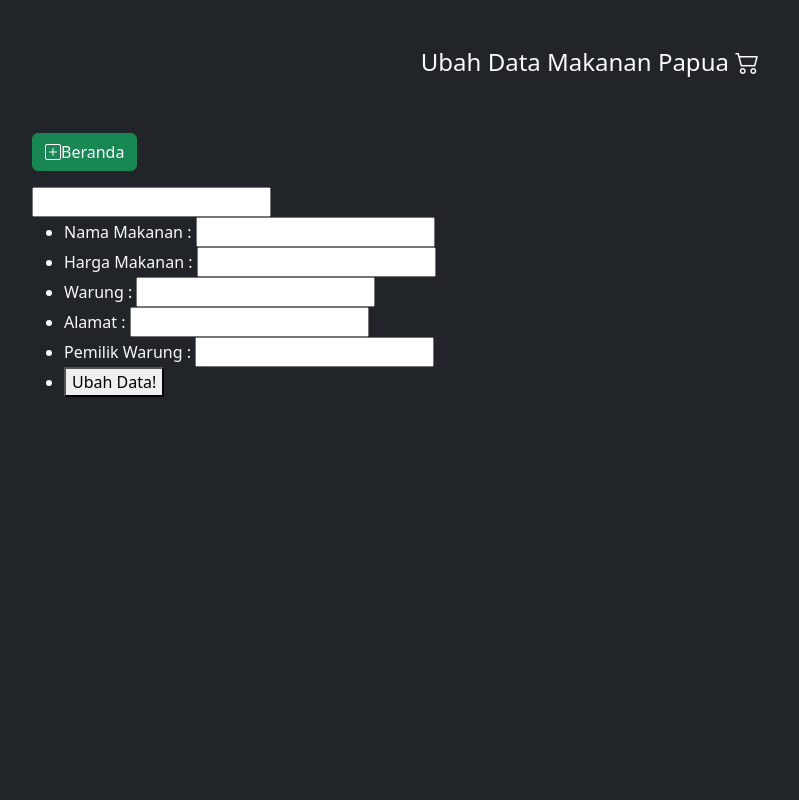
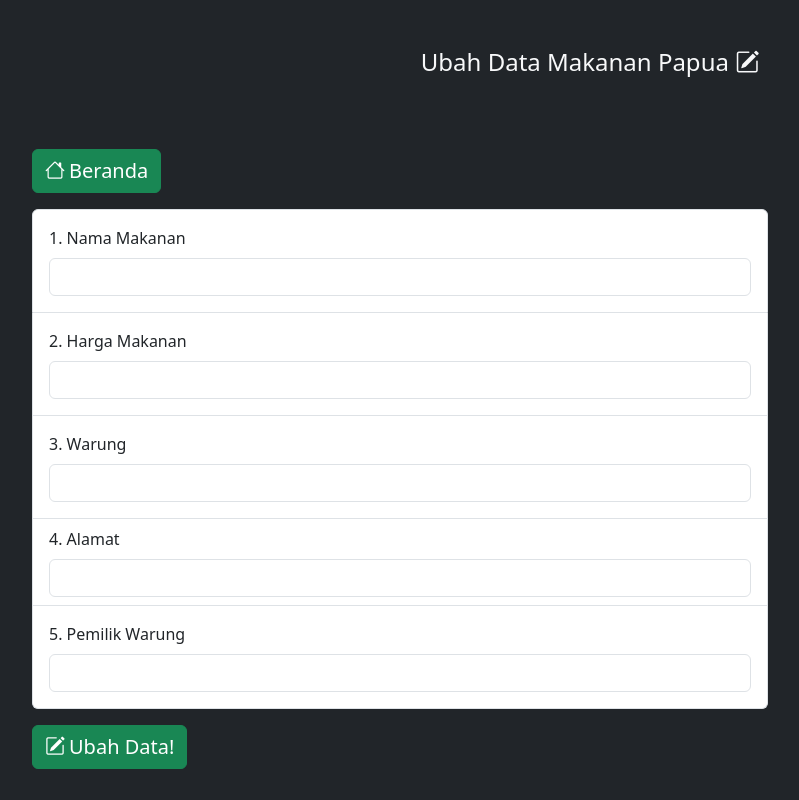
Before and after one commit to billyrumbiak/php-iii-day-10-2023, a PHP site: page /ubah.php in a window 1280 px wide. Shown: the whole page, without its empty margins (50-849 px from the left). Run offline with PHP 8.4, Linux system fonts and the light colour scheme; data that the repository does not hold is empty.

Commit message:
✅ CRUD

```diff
--- a/index.php
+++ b/index.php
@@ -35,7 +35,7 @@
     <div class="container">
         <div class="row">
             <div class="col-12">
-                    <a href="tambah.php" class="btn btn-success"> <i class="bi bi-plus-square"></i> Tambah Makanan</a>
+                    <a href="tambah.php" class="btn btn-success my-3 fs-5"> <i class="bi bi-plus-square"></i> Tambah Makanan</a>
 
                 <div class="table-responsive mt-3">
 
--- a/ubah.php
+++ b/ubah.php
@@ -49,7 +49,7 @@ require_once('conn.php');
 <head>
     <meta charset="UTF-8">
     <meta name="viewport" content="width=device-width, initial-scale=1.0">
-    <title>Tambah Data Makanan</title>
+    <title>Ubah Data Makanan</title>
 
     <!-- Bootstrap -->
     <link href="https://cdn.jsdelivr.net/npm/bootstrap@5.3.0/dist/css/bootstrap.min.css" rel="stylesheet" integrity="sha384-9ndCyUaIbzAi2FUVXJi0CjmCapSmO7SnpJef0486qhLnuZ2cdeRhO02iuK6FUUVM" crossorigin="anonymous">
@@ -63,55 +63,47 @@ require_once('conn.php');
 
         <div class="row text-center">
             <div class="col-12 p-5">
-                <p class="h4"> Ubah Data Makanan Papua <i class="bi bi-cart2"></i></p>
+                <p class="h4"> Ubah Data Makanan Papua <i class="bi bi-pencil-square"></i> </p>
             </div>
         </div>
 
     <div class="container">
         <div class="row">
-            <div class="col-12">
-                    <a href="index.php" class="btn btn-success"> <i class="bi bi-plus-square"></i>Beranda</a>
+            <div class="col-8">
+                    <a href="index.php" class="btn btn-success my-3 fs-5"><i class="bi bi-house pe-1"></i></i>Beranda</a>
 
-                <div class="table-responsive mt-3">
+                <div class="form-floating">
 
-
-                    <table class="table table-bordered table-hover">
-                        <tr class="text-center bg-success">
                             <!-- action berfungsi untuk mengirimkan data ke suatu link -->
                             <form action="aksiEdit.php" method="post" name="edit">
 
-                            <input type="text" name="id_makanan" value="<?= $result  ["id_makanan"]; ?>">
+                            <input type="hidden" name="id_makanan" value="<?= $result  ["id_makanan"]; ?>" class="form-control">
 
-                                <ul>
-                                    <li>
-                                        <label for="nama_makanan">Nama Makanan : </label>
-                                        <input type="text" name="nama_makanan" id="nama_makanan" required value="<?= $result  ["nama_makanan"]; ?> ">
+                                <ul class="list-group list-group-numbered">
+                                    <li class="list-group-item py-3">
+                                        <label for="nama_makanan" class="pb-2">Nama Makanan</label>
+                                        <input type="text" name="nama_makanan" id="nama_makanan" required value="<?= $result  ["nama_makanan"]; ?> " class="form-control">
                                     </li>
-                                    <li>
-                                        <label for="harga_makanan">Harga Makanan : </label>
-                                        <input type="text" name="harga_makanan" id="harga_makanan" required value="<?php echo $result ["harga_makanan"]; ?> ">
+                                    <li class="list-group-item py-3">
+                                        <label for="harga_makanan" class="pb-2">Harga Makanan</label>
+                                        <input type="text" name="harga_makanan" id="harga_makanan" required value="<?php echo $result ["harga_makanan"]; ?> " class="form-control">
                                     </li>
-                                    <li>
-                                        <label for="warung">Warung : </label>
-                                        <input type="text" name="warung" id="warung" required value="<?= $result ["warung"]; ?> ">
+                                    <li class="list-group-item py-3">
+                                        <label for="warung" class="pb-2">Warung</label>
+                                        <input type="text" name="warung" id="warung" required value="<?= $result ["warung"]; ?> " class="form-control">
                                     </li>
-                                    <li>
-                                        <label for="alamat">Alamat : </label>
-                                        <input type="text" name="alamat" id="alamat" required value="<?= $result ["alamat"] ?> ">
+                                    <li class="list-group-item">
+                                        <label for="alamat" class="pb-2">Alamat</label>
+                                        <input type="text" name="alamat" id="alamat" required value="<?= $result ["alamat"] ?> " class="form-control">
                                     </li>
-                                    <li>
-                                        <label for="pemilik_warung">Pemilik Warung : </label>
-                                        <input type="text" name="pemilik_warung" id="pemilik_warung" required value="<?= $result ["pemilik_warung"] ?>">
-                                    </li>
-                                    <li>
-                                        <button type="submit" name="submit" value="Edit">Ubah Data!</button>
+                                    <li class="list-group-item py-3">
+                                        <label for="pemilik_warung" class="pb-2">Pemilik Warung</label>
+                                        <input type="text" name="pemilik_warung" id="pemilik_warung" required value="<?= $result ["pemilik_warung"] ?>" class="form-control">
                                     </li>
                                 </ul>
 
+                                <button class="btn btn-success my-3 fs-5" type="submit" name="submit" value="Edit"><i class="bi bi-pencil-square pe-1"></i>Ubah Data!</button>
                             </form>
-                        </tr>
-
-                    </table>
 
                 </div>
             </div>
```
Also changed, not shown: aksiEdit.php (+16 -3 lines), aksiTambah.php (+19 -9 lines), tambah.php (+25 -28 lines).
